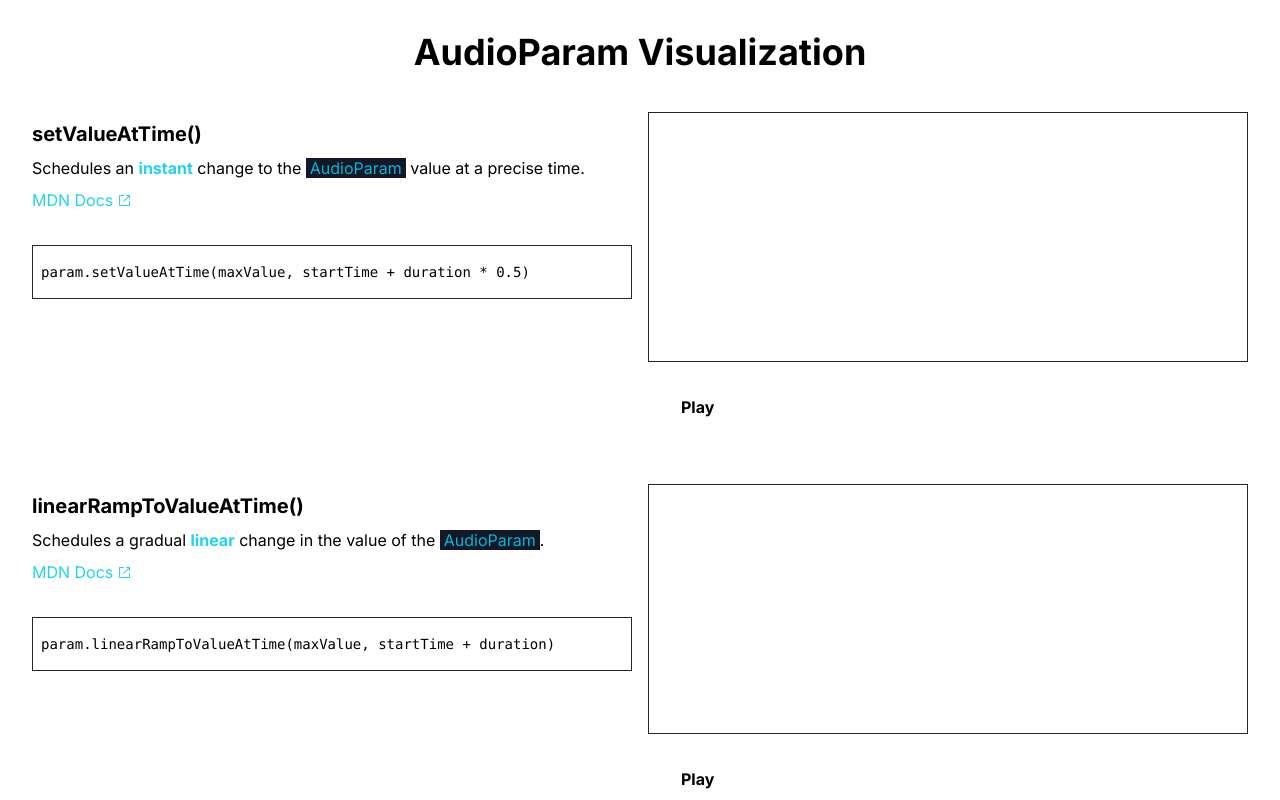
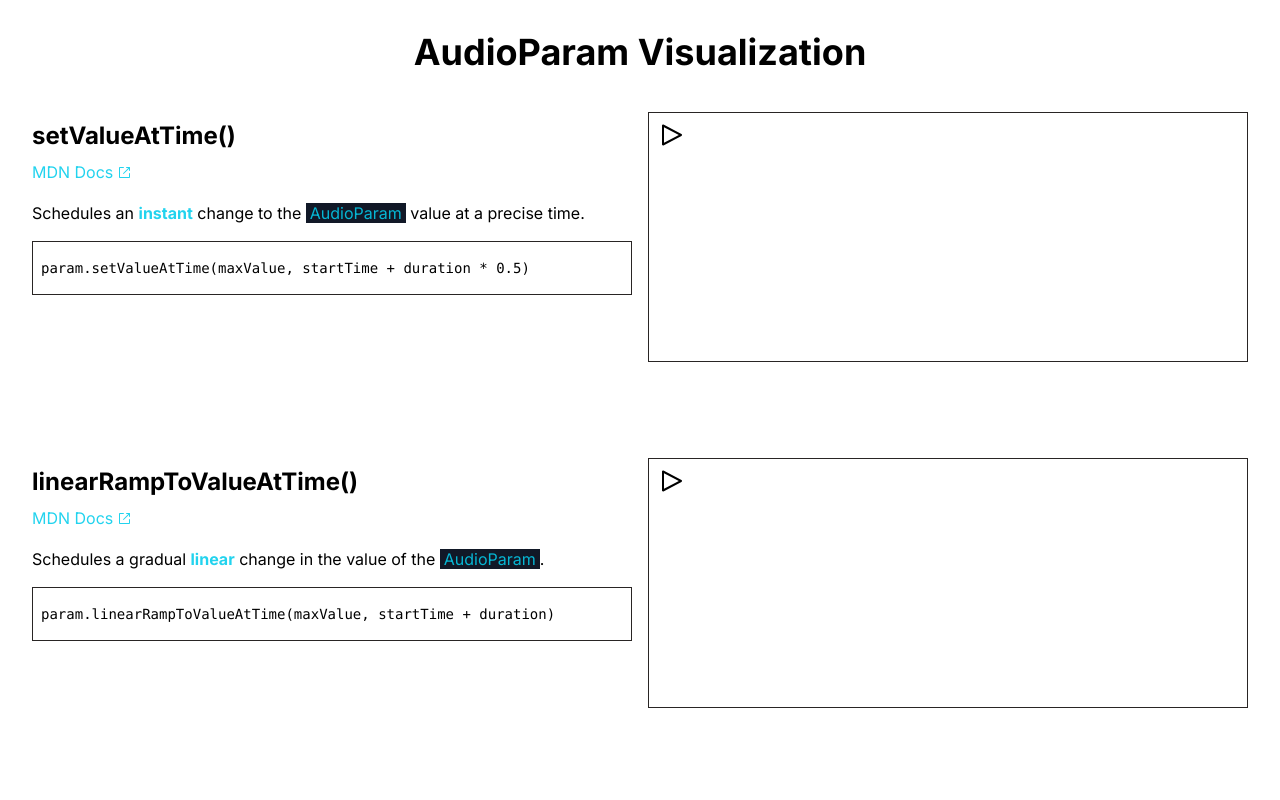
Before and after one commit to satelllte/audioparam-visualization, a Next.js app: page / in a window 1280 px wide. Shown: the top 800 px of the page. Built offline with nearby package versions, Linux system fonts and the light colour scheme.

Commit message:
a bit better layout

```diff
--- a/src/components/blocks/Button.tsx
+++ /dev/null
@@ -1,25 +0,0 @@
-import { forwardRef } from 'react'
-
-type ButtonNativeProps = React.ButtonHTMLAttributes<HTMLButtonElement>
-type ExtendableButtonNativeProps = Omit<ButtonNativeProps,
-| 'className'
-| 'children'
->
-interface ButtonProps extends ExtendableButtonNativeProps {
-  children: string
-}
-
-export const Button = forwardRef<HTMLButtonElement, ButtonProps>((
-  props,
-  ref,
-) => {
-  return (
-    <button
-      ref={ref}
-      className='cursor-auto py-4 px-8 font-bold border disabled:opacity-50 motion-safe:transition-all border-white/50 hover:bg-zinc-900/75 focus:bg-zinc-900/90 active:bg-zinc-900 '
-      {...props}
-    />
-  )
-})
-
-Button.displayName = 'Button'
--- a/src/components/icons/IconExternalLink.tsx
+++ b/src/components/icons/IconExternalLink.tsx
@@ -1,14 +1,15 @@
+import { SVG } from './internal/SVG'
+
 /**
  * Source: https://icons.radix-ui.com/
  */
 export const IconExternalLink = () => {
   return (
-    <svg
-      width="15"
-      height="15"
+    <SVG
+      width={15}
+      height={15}
       viewBox="0 0 15 15"
       fill="none"
-      xmlns="http://www.w3.org/2000/svg"
     >
       <path
         d="M3 2C2.44772 2 2 2.44772 2 3V12C2 12.5523 2.44772 13 3 13H12C12.5523 13 13 12.5523 13 12V8.5C13 8.22386 12.7761 8 12.5 8C12.2239 8 12 8.22386 12 8.5V12H3V3L6.5 3C6.77614 3 7 2.77614 7 2.5C7 2.22386 6.77614 2 6.5 2H3ZM12.8536 2.14645C12.9015 2.19439 12.9377 2.24964 12.9621 2.30861C12.9861 2.36669 12.9996 2.4303 13 2.497L13 2.5V2.50049V5.5C13 5.77614 12.7761 6 12.5 6C12.2239 6 12 5.77614 12 5.5V3.70711L6.85355 8.85355C6.65829 9.04882 6.34171 9.04882 6.14645 8.85355C5.95118 8.65829 5.95118 8.34171 6.14645 8.14645L11.2929 3H9.5C9.22386 3 9 2.77614 9 2.5C9 2.22386 9.22386 2 9.5 2H12.4999H12.5C12.5678 2 12.6324 2.01349 12.6914 2.03794C12.7504 2.06234 12.8056 2.09851 12.8536 2.14645Z"
@@ -16,6 +17,6 @@ export const IconExternalLink = () => {
         fillRule="evenodd"
         clipRule="evenodd"
       />
-    </svg>
+    </SVG>
   )
 }
--- /dev/null
+++ b/src/components/icons/IconPlay.tsx
@@ -0,0 +1,21 @@
+import { SVG } from './internal/SVG'
+
+/**
+ * Source: https://icons.radix-ui.com/
+ */
+export const IconPlay = () => {
+  return (
+    <SVG
+      width={30}
+      height={30}
+      viewBox="0 0 15 15"
+    >
+      <path
+        d="M3.24182 2.32181C3.3919 2.23132 3.5784 2.22601 3.73338 2.30781L12.7334 7.05781C12.8974 7.14436 13 7.31457 13 7.5C13 7.68543 12.8974 7.85564 12.7334 7.94219L3.73338 12.6922C3.5784 12.774 3.3919 12.7687 3.24182 12.6782C3.09175 12.5877 3 12.4252 3 12.25V2.75C3 2.57476 3.09175 2.4123 3.24182 2.32181ZM4 3.57925V11.4207L11.4288 7.5L4 3.57925Z"
+        fill="currentColor"
+        fillRule="evenodd"
+        clipRule="evenodd"
+      />
+    </SVG>
+  )
+}
--- /dev/null
+++ b/src/components/icons/internal/SVG.tsx
@@ -0,0 +1,32 @@
+import { forwardRef } from 'react'
+
+type NativeSVGProps = React.SVGAttributes<SVGSVGElement>
+
+type NativeSVGPropsToExtend = Omit<NativeSVGProps,
+  | 'version'
+  | 'xmlns'
+  | 'xmlnsXlink'
+>
+
+interface SVGProps extends NativeSVGPropsToExtend {
+  children: React.ReactNode
+}
+
+export const SVG = forwardRef<SVGSVGElement, SVGProps>(({
+  children,
+  ...rest
+}, ref) => {
+  return (
+    <svg
+      ref={ref}
+      version='1.1'
+      xmlns='http://www.w3.org/2000/svg'
+      xmlnsXlink='http://www.w3.org/1999/xlink'
+      {...rest}
+    >
+      {children}
+    </svg>
+  )
+})
+
+SVG.displayName = 'SVG'
--- a/src/components/visualizations/Visualization.tsx
+++ b/src/components/visualizations/Visualization.tsx
@@ -1,6 +1,6 @@
 import Link from "next/link"
 import { useEffect, useRef } from "react"
-import { Button } from "@/components/blocks/Button"
+import { IconPlay } from "@/components/icons/IconPlay"
 import { IconExternalLink } from "@/components/icons/IconExternalLink"
 import { CanvasDrawer } from "./CanvasDrawer"
 
@@ -91,24 +91,21 @@ export const Visualization = ({
   const mdnUrl = `https://developer.mozilla.org/en-US/docs/Web/API/AudioParam/${title}`
 
   return (
-    <section className="py-6 flex flex-col items-center gap-4 lg:flex-row lg:items-start">
+    <section className="w-full py-6 flex flex-col items-center gap-4 xl:flex-row xl:items-start xl:justify-center">
       <div className="lg:flex-1 w-full max-w-[600px]">
-        <h2 className="py-2 text-xl font-bold">{`${title}()`}</h2>
+        <h2 className="py-2 text-xl md:text-2xl font-bold">{`${title}()`}</h2>
+        <Link
+          className="mb-4 text-cyan-400 inline-flex gap-1 items-center border-b border-b-transparent hover:border-b-cyan-400 motion-safe:transition-colors"
+          href={mdnUrl}
+          target="_blank"
+        >
+          MDN Docs <IconExternalLink/>
+        </Link>
         {description && (
           <div>{description}</div>
         )}
-        <div className="pb-4 pt-2">
-          <Link
-            className="text-cyan-400 inline-flex gap-1 items-center border-b border-b-transparent hover:border-b-cyan-400 motion-safe:transition-colors"
-            href={mdnUrl}
-            target="_blank"
-          >
-            MDN Docs <IconExternalLink/>
-          </Link>
-        </div>
         {code && (
           <div className="py-2">
-            {/* <h3>Source code:</h3> */}
             <pre className="border border-stone-800 --rounded-md my-2 px-2 py-4 text-xs sm:text-sm --pt-1 --pb-4 overflow-x-auto">
               {code}
             </pre>
@@ -123,8 +120,13 @@ export const Visualization = ({
             width={600}
             height={250}
           />
+          <button
+            onClick={onStart}
+            className='absolute left-2 top-2 cursor-default hover:text-sky-400 active:text-sky-700'
+          >
+            <IconPlay/>
+          </button>
         </div>
-        <Button onClick={onStart}>Play</Button>
       </div>
     </section>
   )
--- a/src/pages/index.tsx
+++ b/src/pages/index.tsx
@@ -15,7 +15,7 @@ const HomePage = () => {
         <header className='py-4'>
           <h1 className='font-bold text-3xl md:text-4xl text-center'>AudioParam Visualization</h1>
         </header>
-        <main className='px-4'>
+        <main className='flex flex-col gap-8'>
           <VisualizationSetValueAtTime/>
           <VisualizationLinearRampToValueAtTime/>
           <VisualizationExponentialRampToValueAtTime/>
```
